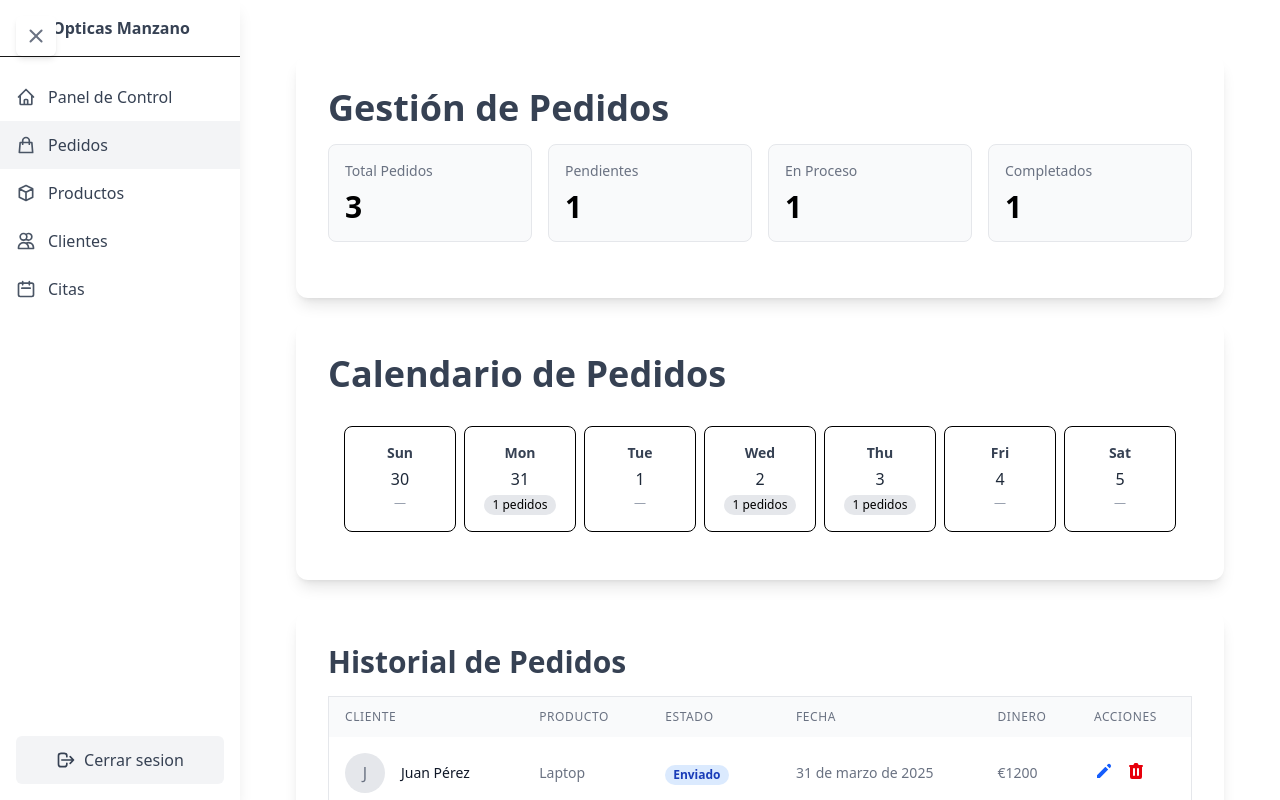
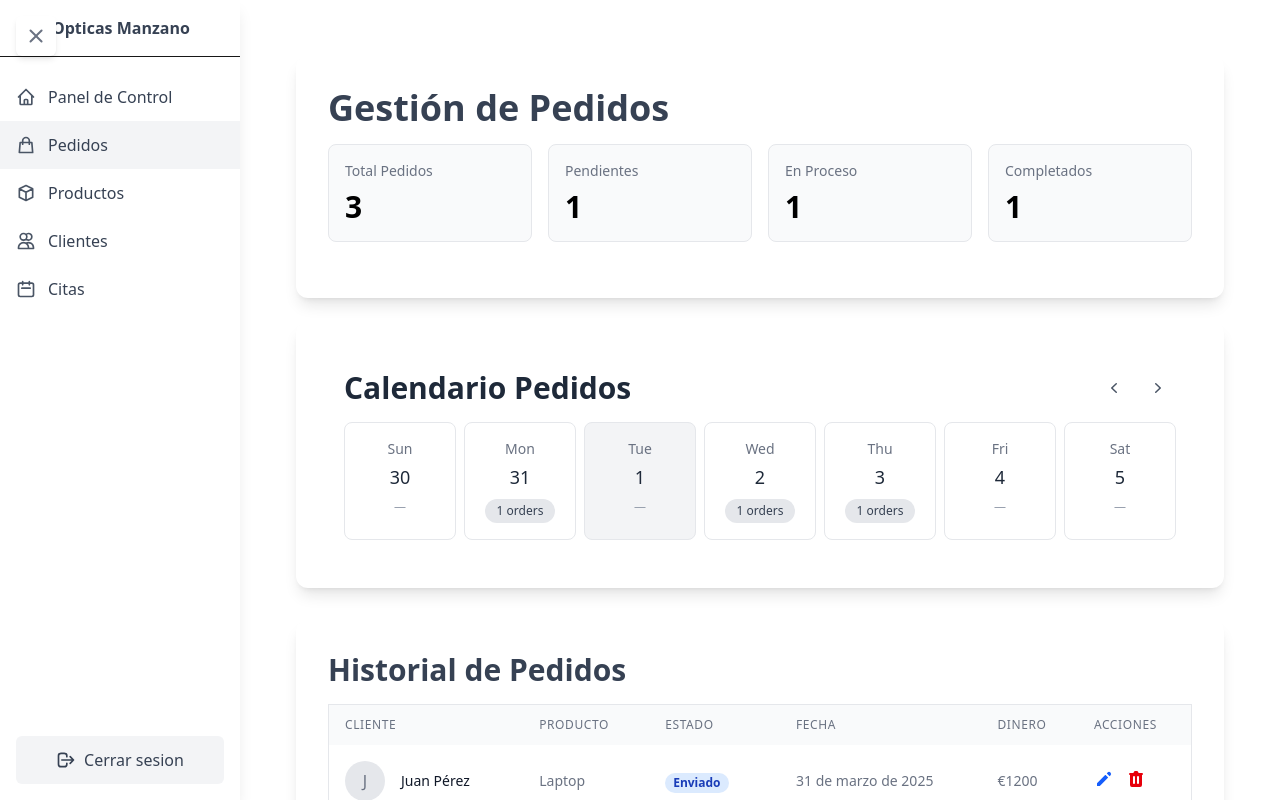
Before and after one commit to Antonio-DR99/Practica-Manzano, a Next.js app: page /pages/pedidos in a window 1280 px wide. Shown: the top 800 px of the page. Built offline with nearby package versions, Linux system fonts and the light colour scheme.

Commit message:
feat: agregar navegación entre semanas en el calendario de pedidos

```diff
--- a/src/app/pages/pedidos/page.js
+++ b/src/app/pages/pedidos/page.js
@@ -1,13 +1,13 @@
 'use client';
 
 import { useState, useEffect, useRef } from 'react';
-import { Calendar, momentLocalizer } from 'react-big-calendar';
+import { Calendar, momentLocalizer, Navigate } from 'react-big-calendar';
 import moment from 'moment';
 import 'react-big-calendar/lib/css/react-big-calendar.css';
 
 const localizer = momentLocalizer(moment);
 
-function CustomWeekView({ date, events, localizer, onNavigate }) {
+function CustomWeekView({ date, localizer, events, onNavigate }) {
   const startOfWeek = moment(date).startOf('week');
   const days = [];
   for (let i = 0; i < 7; i++) {
@@ -21,27 +21,81 @@ function CustomWeekView({ date, events, localizer, onNavigate }) {
     return acc;
   }, {});
 
+  const handlePrevWeek = () => {
+    const prevWeek = moment(date).subtract(1, 'week').toDate();
+    onNavigate(Navigate.PREVIOUS, prevWeek);
+  };
+
+  const handleNextWeek = () => {
+    const nextWeek = moment(date).add(1, 'week').toDate();
+    onNavigate(Navigate.NEXT, nextWeek);
+  };
+
   return (
     <div className="custom-week-view p-4">
+      <div className="flex justify-between items-center mb-4">
+        <h3 className="text-3xl font-semibold text-gray-800">Calendario Pedidos</h3>
+        <div className="flex space-x-2">
+          <button
+            onClick={handlePrevWeek}
+            className="p-2 rounded-full hover:bg-gray-200"
+            aria-label="Previous week"
+          >
+            <svg
+              xmlns="http://www.w3.org/2000/svg"
+              className="h-5 w-5 text-gray-600"
+              viewBox="0 0 20 20"
+              fill="currentColor"
+            >
+              <path
+                fillRule="evenodd"
+                d="M12.79 5.23a.75.75 0 01-.02 1.06L8.832 10l3.938 3.71a.75.75 0 11-1.04 1.08l-4.5-4.25a.75.75 0 010-1.08l4.5-4.25a.75.75 0 011.06.02z"
+                clipRule="evenodd"
+              />
+            </svg>
+          </button>
+          <button
+            onClick={handleNextWeek}
+            className="p-2 rounded-full hover:bg-gray-200"
+            aria-label="Next week"
+          >
+            <svg
+              xmlns="http://www.w3.org/2000/svg"
+              className="h-5 w-5 text-gray-600"
+              viewBox="0 0 20 20"
+              fill="currentColor"
+            >
+              <path
+                fillRule="evenodd"
+                d="M7.21 14.77a.75.75 0 01.02-1.06L11.168 10 7.23 6.29a.75.75 0 111.04-1.08l4.5 4.25a.75.75 0 010 1.08l-4.5 4.25a.75.75 0 01-1.06-.02z"
+                clipRule="evenodd"
+              />
+            </svg>
+          </button>
+        </div>
+      </div>
       <div className="grid grid-cols-7 gap-2">
         {days.map((day) => {
           const label = localizer.format(day, 'ddd');
           const dateNumber = day.getDate();
           const count = ordersCountByDay[day.toLocaleDateString()] || 0;
+          const isToday = moment(day).isSame(new Date(), 'day');
           return (
             <div
               key={day.toISOString()}
-              className="border rounded-lg p-4 flex flex-col items-center cursor-pointer hover:bg-gray-100"
+              className={`border border-gray-200 rounded-lg p-4 flex flex-col items-center cursor-pointer hover:bg-gray-100 ${
+                isToday ? 'bg-gray-100' : ''
+              }`}
               onClick={() => onNavigate(day)}
             >
-              <div className="font-bold text-sm text-gray-700">{label}</div>
-              <div className="mt-1 text-md font-medium text-gray-800">{dateNumber}</div>
+              <div className="text-sm text-gray-500">{label}</div>
+              <div className="mt-1 text-lg font-medium text-gray-800">{dateNumber}</div>
               {count > 0 ? (
-                <div className="mt-1 bg-gray-200 px-2 py-0.5 rounded-full text-xs">
-                  {count} pedidos
+                <div className="mt-2 bg-gray-200 px-3 py-1 rounded-full text-xs text-gray-700">
+                  {count} orders
                 </div>
               ) : (
-                <div className="mt-1 text-gray-400 text-xs">—</div>
+                <div className="mt-2 text-gray-400 text-xs">—</div>
               )}
             </div>
           );
@@ -60,6 +114,19 @@ CustomWeekView.range = (date) => {
   return days;
 };
 
+CustomWeekView.navigate = (date, action) => {
+  switch (action) {
+    case Navigate.PREVIOUS:
+      return moment(date).subtract(1, 'week').toDate();
+    case Navigate.NEXT:
+      return moment(date).add(1, 'week').toDate();
+    case Navigate.TODAY:
+      return new Date();
+    default:
+      return date;
+  }
+};
+
 CustomWeekView.title = (date, { localizer }) => {
   const range = CustomWeekView.range(date);
   const start = range[0];
@@ -69,6 +136,7 @@ CustomWeekView.title = (date, { localizer }) => {
 
 export default function PedidosPage() {
   const [fechaSeleccionada, setFechaSeleccionada] = useState(new Date());
+  const [currentDate, setCurrentDate] = useState(new Date());
   const [pedidosDelDia, setPedidosDelDia] = useState([]);
   const [pedidos, setPedidos] = useState([
     { id: 1, cliente: 'Juan Pérez', producto: 'Laptop', estado: 'Enviado', fecha: '2025-03-31', dinero: 1200 },
@@ -96,13 +164,30 @@ export default function PedidosPage() {
     setFechaSeleccionada(fecha);
   };
 
-  // Resumen de pedidos
+  const handleNavigate = (action, newDate) => {
+    let updatedDate;
+    switch (action) {
+      case Navigate.PREVIOUS:
+        updatedDate = moment(currentDate).subtract(1, 'week').toDate();
+        break;
+      case Navigate.NEXT:
+        updatedDate = moment(currentDate).add(1, 'week').toDate();
+        break;
+      case Navigate.TODAY:
+        updatedDate = new Date();
+        break;
+      default:
+        updatedDate = newDate || currentDate;
+    }
+    setCurrentDate(updatedDate);
+    obtenerPedidosDelDia(updatedDate);
+  };
+
   const totalPedidos = pedidos.length;
   const pedidosPendientes = pedidos.filter(pedido => pedido.estado === 'Pendiente').length;
   const pedidosEnProceso = pedidos.filter(pedido => pedido.estado === 'Enviado').length;
   const pedidosCompletados = pedidos.filter(pedido => pedido.estado === 'Entregado').length;
 
-  // Cerrar modal al hacer clic fuera
   useEffect(() => {
     function handleClickOutside(event) {
       if (modalRef.current && !modalRef.current.contains(event.target)) {
@@ -117,7 +202,6 @@ export default function PedidosPage() {
     };
   }, []);
 
-  // Manejar cambios en el formulario
   const handleInputChange = (e) => {
     const { name, value } = e.target;
     setFormData({
@@ -126,7 +210,6 @@ export default function PedidosPage() {
     });
   };
 
-  // Abrir modal de edición
   const handleEditClick = (pedido) => {
     setCurrentPedido(pedido);
     setFormData({
@@ -139,13 +222,11 @@ export default function PedidosPage() {
     setShowEditModal(true);
   };
 
-  // Abrir modal de eliminación
   const handleDeleteClick = (pedido) => {
     setCurrentPedido(pedido);
     setShowDeleteModal(true);
   };
 
-  // Guardar pedido editado
   const handleSaveEdit = () => {
     const updatedPedidos = pedidos.map(p =>
       p.id === currentPedido.id ? { ...p, ...formData, dinero: parseFloat(formData.dinero) } : p
@@ -153,19 +234,17 @@ export default function PedidosPage() {
     setPedidos(updatedPedidos);
     setShowEditModal(false);
     showNotification('Pedido actualizado correctamente', 'success');
-    obtenerPedidosDelDia(fechaSeleccionada); // Actualizar pedidos del día
+    obtenerPedidosDelDia(fechaSeleccionada);
   };
 
-  // Eliminar pedido
   const handleConfirmDelete = () => {
     const updatedPedidos = pedidos.filter(p => p.id !== currentPedido.id);
     setPedidos(updatedPedidos);
     setShowDeleteModal(false);
     showNotification('Pedido eliminado correctamente', 'success');
-    obtenerPedidosDelDia(fechaSeleccionada); // Actualizar pedidos del día
+    obtenerPedidosDelDia(fechaSeleccionada);
   };
 
-  // Mostrar notificación
   const showNotification = (message, type) => {
     setNotification({ show: true, message, type });
     setTimeout(() => {
@@ -176,11 +255,8 @@ export default function PedidosPage() {
   return (
     <div className="min-h-screen bg-white text-black p-6">
       <div className="max-w-7xl mx-auto">
-        {/* Gestión de Pedidos con fondo y sombra */}
         <div className="p-8 rounded-xl shadow-lg mb-6 bg-white">
           <h2 className="text-4xl font-semibold text-gray-700 mb-4 text-left">Gestión de Pedidos</h2>
-
-          {/* Resumen de pedidos */}
           <div className="grid grid-cols-1 md:grid-cols-4 gap-4 mb-6">
             <div className="bg-gray-50 p-4 rounded-lg border border-gray-200">
               <div className="flex items-center justify-between">
@@ -190,7 +266,6 @@ export default function PedidosPage() {
                 <p className="text-3xl font-bold">{totalPedidos}</p>
               </div>
             </div>
-
             <div className="bg-gray-50 p-4 rounded-lg border border-gray-200">
               <div className="flex items-center justify-between">
                 <h3 className="text-gray-500 text-sm font-medium">Pendientes</h3>
@@ -199,7 +274,6 @@ export default function PedidosPage() {
                 <p className="text-3xl font-bold">{pedidosPendientes}</p>
               </div>
             </div>
-
             <div className="bg-gray-50 p-4 rounded-lg border border-gray-200">
               <div className="flex items-center justify-between">
                 <h3 className="text-gray-500 text-sm font-medium">En Proceso</h3>
@@ -208,7 +282,6 @@ export default function PedidosPage() {
                 <p className="text-3xl font-bold">{pedidosEnProceso}</p>
               </div>
             </div>
-
             <div className="bg-gray-50 p-4 rounded-lg border border-gray-200">
               <div className="flex items-center justify-between">
                 <h3 className="text-gray-500 text-sm font-medium">Completados</h3>
@@ -219,23 +292,19 @@ export default function PedidosPage() {
             </div>
           </div>
         </div>
-
-        {/* Calendario de Pedidos con fondo y sombra */}
         <div className="p-8 rounded-xl shadow-lg mb-6 bg-white">
-          <h2 className="text-4xl font-semibold text-gray-700 mb-4 text-left">Calendario de Pedidos</h2>
           <Calendar
             localizer={localizer}
             events={pedidos}
             views={{ customWeek: CustomWeekView }}
             view="customWeek"
+            date={currentDate}
+            onNavigate={handleNavigate}
             toolbar={false}
             eventPropGetter={() => ({ style: { display: 'none' } })}
-            onNavigate={(newDate) => obtenerPedidosDelDia(newDate)}
           />
         </div>
       </div>
-
-      {/* HISTORIAL DE PEDIDOS con fondo y sombra */}
       <div className="mt-8">
         <div className="p-8 rounded-xl shadow-lg mb-6 bg-white">
           <h2 className="text-3xl font-semibold text-gray-700 mb-4 text-left">Historial de Pedidos</h2>
@@ -335,8 +404,6 @@ export default function PedidosPage() {
           </div>
         </div>
       </div>
-
-      {/* Modal de Edición */}
       {showEditModal && (
         <div className="fixed inset-0 bg-black bg-opacity-50 flex items-center justify-center z-50">
           <div ref={modalRef} className="bg-white rounded-lg p-6 w-full max-w-md">
@@ -417,8 +484,6 @@ export default function PedidosPage() {
           </div>
         </div>
       )}
-
-      {/* Modal de Eliminación */}
       {showDeleteModal && (
         <div className="fixed inset-0 bg-black bg-opacity-50 flex items-center justify-center z-50">
           <div ref={modalRef} className="bg-white rounded-lg p-6 w-full max-w-md">
@@ -444,8 +509,6 @@ export default function PedidosPage() {
           </div>
         </div>
       )}
-
-      {/* Notificación */}
       {notification.show && (
         <div
           className={`fixed bottom-4 right-4 px-6 py-3 rounded-md shadow-md ${
```
